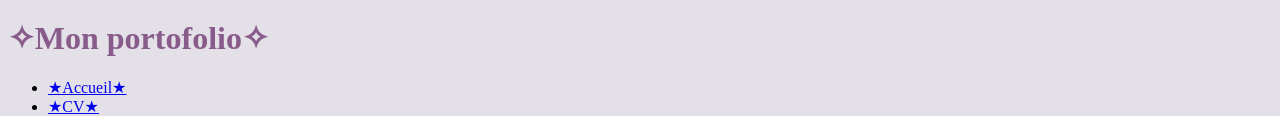
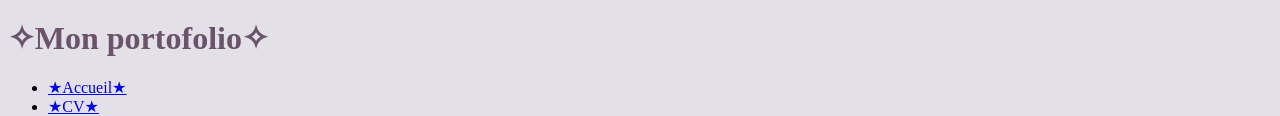
Before and after one commit to Nonocloud/Portfolio-noemie-ing, a plain HTML site: page cv.html in a window 1280 px wide. Shown: the part 177-293 px from the top of the page. Drawn offline with Linux system fonts and the light colour scheme.

Commit message:
Avancé sur la page

```diff
--- a/cv.html
+++ b/cv.html
@@ -19,7 +19,7 @@
             color : #520d52a1
         }
         h1 {
-            color :#520d52a1
+            color :#230223a1
         }
         body {
             background-color: rgb(227, 224, 232);
```
Also changed, not shown: index.html (+1 -1 lines).
